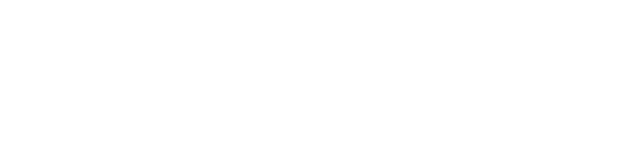
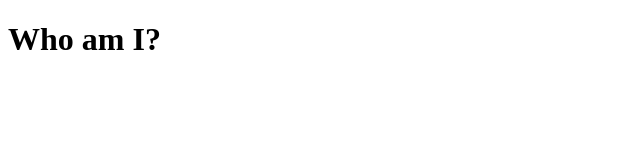
Before and after one commit to ccnovoa11/cawolfkreo.github.io, a plain HTML site: page index.html in a window 1280 px wide. Shown: the whole page, without its empty margins (0-640 px from the left). Drawn offline with Linux system fonts and the light colour scheme.

Commit message:
just a small line for a test

```diff
--- a/index.html
+++ b/index.html
@@ -5,6 +5,6 @@
     <title>Page Title</title>
 </head>
 <body>
-
+    <h1>Who am <b>I</b>?</h1>
 </body>
 </html>
```
